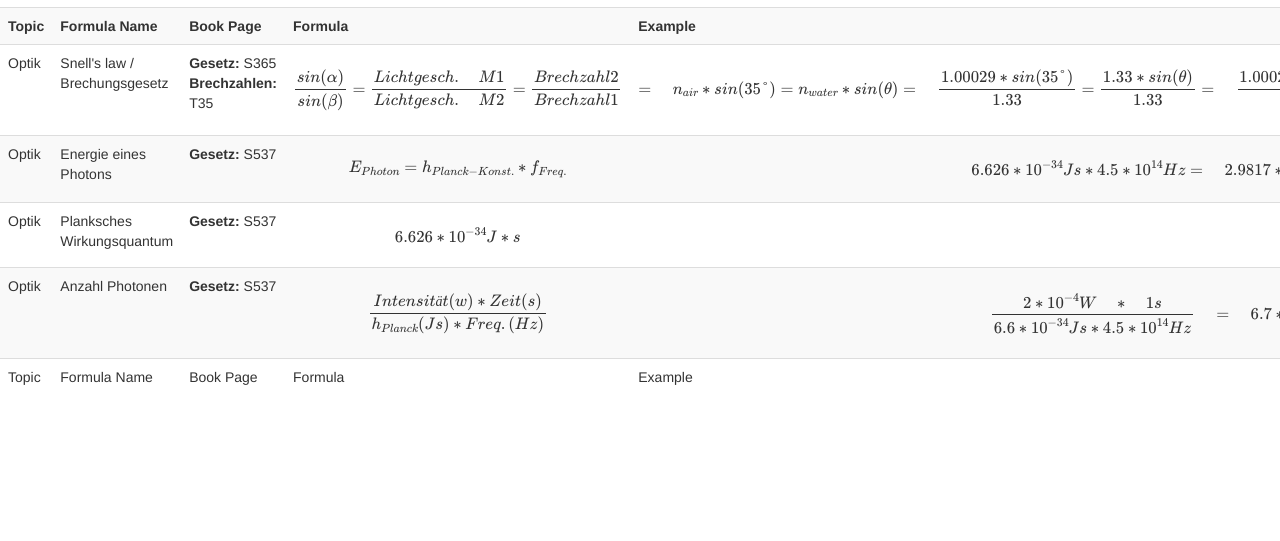
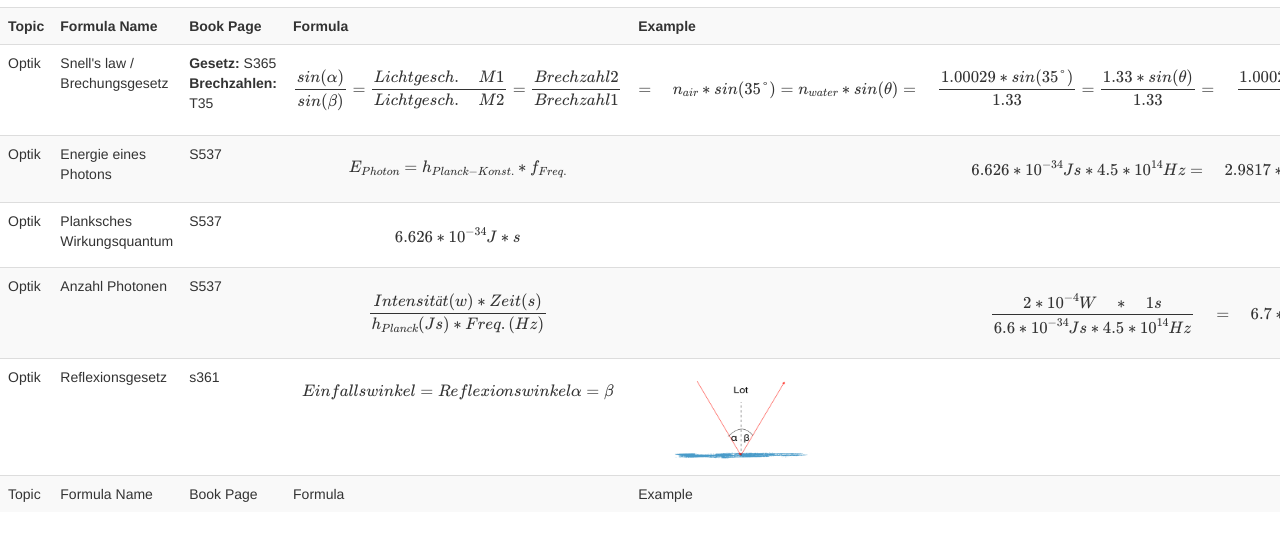
Before and after one commit to aerobless/HSR_Ph4I, a plain HTML site: page formulator/index.html in a window 1280 px wide. Shown: the part 63-604 px from the top of the page. Drawn offline with nearby package versions, Linux system fonts and the light colour scheme; some packages are replaced by stand-ins of ours.

Commit message:
Reflexionsgesetz hinzugefügt.

```diff
--- a/formulator/index.html
+++ b/formulator/index.html
@@ -37,23 +37,30 @@
         <tr>
             <td>Optik</td>
             <td>Energie eines Photons</td>
-            <td><b>Gesetz: </b>S537</td>
+            <td>S537</td>
             <td>$${ E }_{ Photon }={ h }_{ Planck-Konst. }*{ f }_{ Freq. }$$</td>
             <td>$$6.626*{ 10 }^{ -34 }Js*4.5*{ 10 }^{ 14 }Hz\\ =\quad 2.9817*{ 10 }^{ -19 }J$$</td>
         </tr>
         <tr>
             <td>Optik</td>
             <td>Planksches Wirkungsquantum</td>
-            <td><b>Gesetz: </b>S537</td>
+            <td>S537</td>
             <td>$$6.626*{ 10 }^{ -34 }J*s$$</td>
             <td>$$ $$</td>
         </tr>
         <tr>
             <td>Optik</td>
             <td>Anzahl Photonen</td>
-            <td><b>Gesetz: </b>S537</td>
+            <td>S537</td>
             <td>$$\frac { Intensität(w)*Zeit(s) }{ { h }_{ Planck }(Js)*Freq.(Hz) } $$</td>
             <td>$$\frac { 2*{ 10 }^{ -4 }W\quad *\quad 1s }{ 6.6*{ 10 }^{ -34 }Js*4.5*{ 10 }^{ 14 }Hz } \quad =\quad 6.7*{ 10 }^{ 14 }$$</td>
+        </tr>
+        <tr>
+            <td>Optik</td>
+            <td>Reflexionsgesetz</td>
+            <td>s361</td>
+            <td>$$Einfallswinkel=Reflexionswinkel\\ \alpha =\beta $$</td>
+            <td><img src="img/reflexionsgesetz.png" width="200px" height="100px"></td>
         </tr>
         <tr>
             <td>Topic</td>
```
Also changed, not shown: formulator/img/reflexionsgesetz.png (added).
